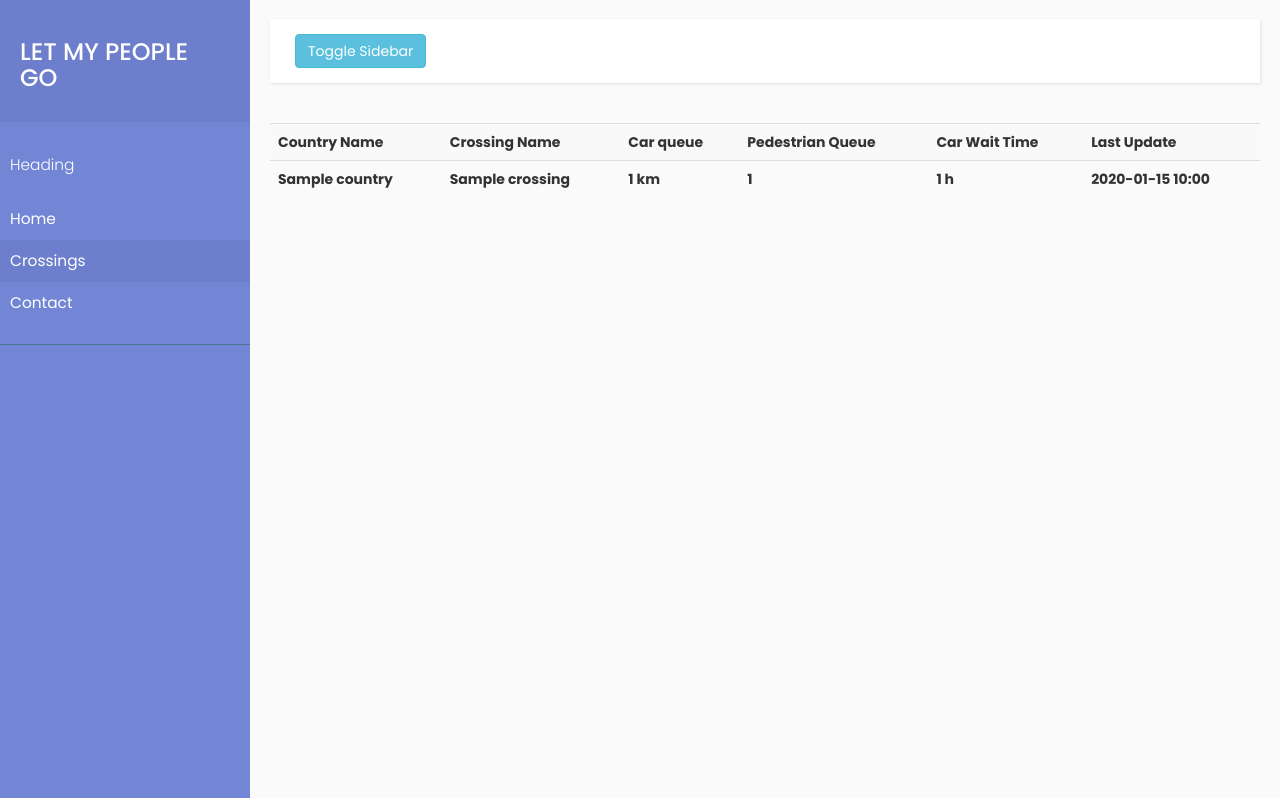
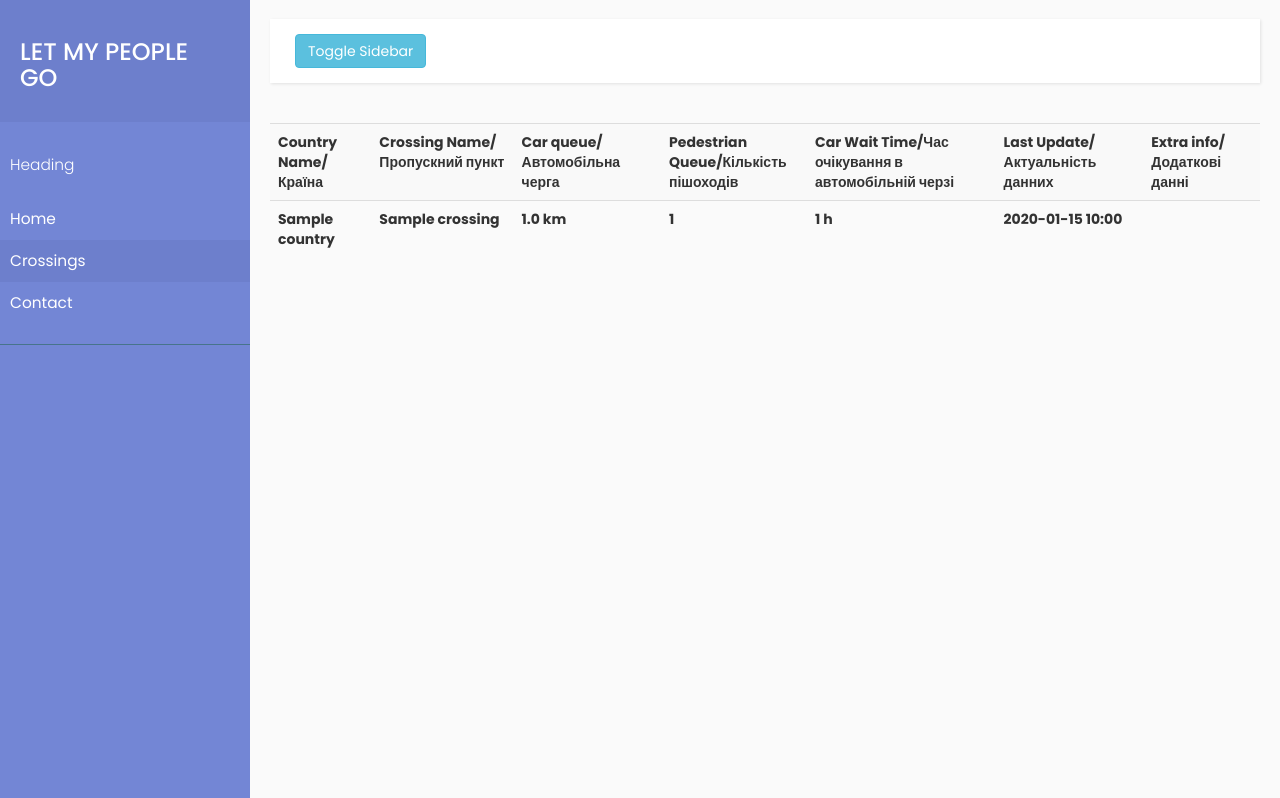
Before and after one commit to LeZenda/let-them-pass, a Django app: page /crossings/ in a window 1280 px wide. Shown: the part 1-799 px from the top of the page. Run offline with Django 4.2, Linux system fonts and the light colour scheme; tables that the repository leaves empty hold one stand-in row (Sample ...); lists and menus that the app fills with data are empty.

Commit message:
Changes from Katerina

```diff
--- a/info/models.py
+++ b/info/models.py
@@ -27,7 +27,7 @@ class Crossing(models.Model):
     name = models.CharField(max_length=200)
     order = models.IntegerField()
     country = models.ForeignKey(Country, on_delete=models.CASCADE)
-    car_queue_length = models.IntegerField(blank=True,null=True)
+    car_queue_length = models.FloatField(blank=True,null=True)
     pedestrian_queue_length = models.IntegerField(blank=True,null=True)
     car_queue_wait_time = models.IntegerField(blank=True,null=True)
     comments = QuillField(blank=True,null=True)
--- a/templates/base.html
+++ b/templates/base.html
@@ -4,7 +4,7 @@
     <link rel="stylesheet" href="https://cdn.jsdelivr.net/npm/bootstrap@3.3.7/dist/css/bootstrap.min.css" integrity="sha384-BVYiiSIFeK1dGmJRAkycuHAHRg32OmUcww7on3RYdg4Va+PmSTsz/K68vbdEjh4u" crossorigin="anonymous">
     <script src="https://code.jquery.com/jquery-3.6.0.slim.js" integrity="sha256-HwWONEZrpuoh951cQD1ov2HUK5zA5DwJ1DNUXaM6FsY=" crossorigin="anonymous"></script>
     <meta charset="UTF-8">
-    <title>Title</title>
+    <title>{% block title %}Let My People Go{% endblock %}</title>
 </head>
 <body>
     <div class="wrapper">
--- a/templates/info/crossings.html
+++ b/templates/info/crossings.html
@@ -1,15 +1,18 @@
 {% extends "base.html" %}
+
+{% block title %}Перетин кордону для біженців з України{% endblock %}
 
 {% block body %}
     {% if crossings_list %}
     <table class="table table-striped">
         <tr>
-            <th scope="col">Country Name</th>
-            <th scope="col">Crossing Name</th>
-            <th scope="col">Car queue</th>
-            <th scope="col">Pedestrian Queue</th>
-            <th scope="col">Car Wait Time</th>
-            <th scope="col">Last Update</th>
+            <th scope="col">Country Name/Країна</th>
+            <th scope="col">Crossing Name/Пропускний пункт</th>
+            <th scope="col">Car queue/Автомобільна черга</th>
+            <th scope="col">Pedestrian Queue/Кількість пішоходів</th>
+            <th scope="col">Car Wait Time/Час очікування в автомобільній черзі</th>
+            <th scope="col">Last Update/Актуальність данних</th>
+            <th scope="col">Extra info/Додаткові данні</th>
         </tr>
 
         {% for crossing in crossings_list %}
@@ -17,9 +20,10 @@
             <th scope="col">{{ crossing.country.name }}</th>
             <th scope="col">{{ crossing.name }}</th>
             <th scope="col">{{ crossing.car_queue_length }} km</th>
-            <th scope="col">{{ crossing.pedestrian_queue_length }}</th>
+            <th scope="col">{% if crossing.pedestrian_queue_length is not None %}{{ crossing.pedestrian_queue_length }}{% else %}No crossing/Відсутній{% endif %}</th>
             <th scope="col">{{ crossing.car_queue_wait_time }} h</th>
             <th scope="col">{{ crossing.updated_at|date:'Y-m-d H:i' }}</th>
+            <th scope="col">{{ crossing.comments.html|safe }}</th>
         </tr>
 
         {% endfor %}
--- a/templates/info/news.html
+++ b/templates/info/news.html
@@ -1,4 +1,6 @@
 {% extends "base.html" %}
+
+{% block title %}Новини{% endblock %}
 
 {% block body %}
     {% if news_list %}
```
